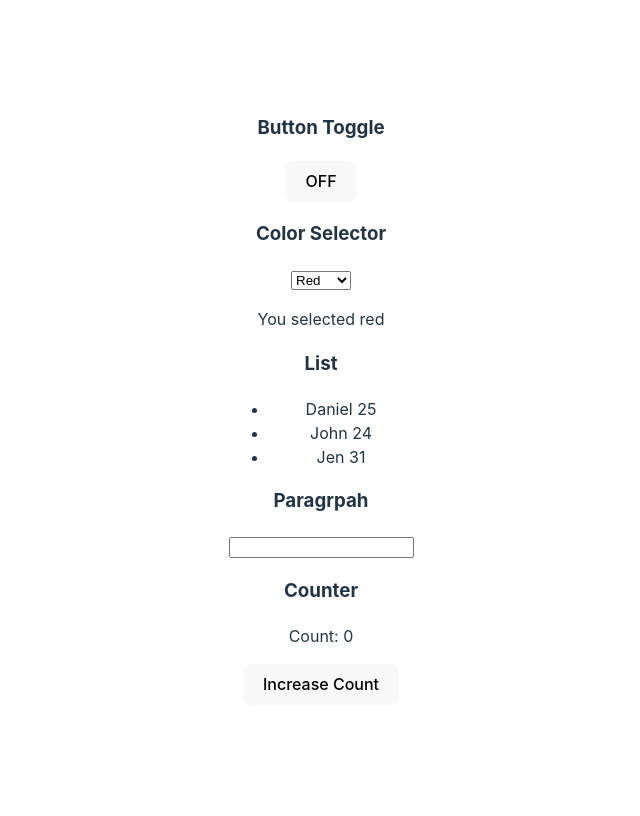
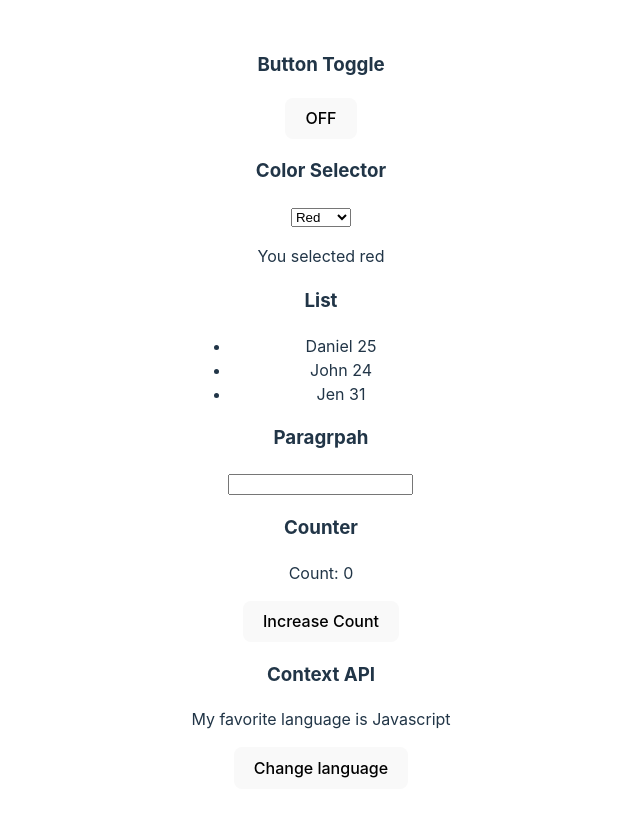
Before and after one commit to saji2000/coderbyte-interview, a React (Vite) app: page / in a window 1280 px wide. Shown: the top 816 px of the page, without its empty margins (319-959 px from the left). Built offline with nearby package versions, Linux system fonts and the light colour scheme.

Commit message:
API context finished, praise God

```diff
--- a/src/App.jsx
+++ b/src/App.jsx
@@ -4,13 +4,12 @@ import ButtonToggle from "./components/ButtonToggle";
 import List from "./components/List";
 import Paragraph from "./components/Paragraph";
 import Counter from "./components/Counter";
+import ContextApi from "./components/ContextApi";
 import reactLogo from "./assets/react.svg";
 import viteLogo from "/vite.svg";
 import "./App.css";
 
 function App() {
-  const [count, setCount] = useState(0);
-
   return (
     <>
       <ButtonToggle />
@@ -18,6 +17,7 @@ function App() {
       <List />
       <Paragraph />
       <Counter />
+      <ContextApi />
     </>
   );
 }
--- /dev/null
+++ b/src/components/ContextApi.jsx
@@ -0,0 +1,39 @@
+import { useState, useContext, createContext } from "react";
+
+const languages = ["Javascript", "Python"];
+
+const LanguageContext = createContext({
+  languages,
+  language: languages[0],
+  setLanguage: () => {},
+});
+
+const MainSection = () => {
+  const { languages, language, setLanguage } = useContext(LanguageContext);
+  const currentIndex = languages.indexOf(language);
+  const toggleLanguage = () => {
+    return currentIndex === languages.length - 1
+      ? setLanguage(languages[0])
+      : setLanguage(languages[currentIndex + 1]);
+  };
+
+  return (
+    <div>
+      <h3>Context API</h3>
+      <p>My favorite language is {language}</p>
+      <button onClick={toggleLanguage}>Change language</button>
+    </div>
+  );
+};
+
+const ContextApi = () => {
+  const [language, setLanguage] = useState(languages[0]);
+
+  return (
+    <LanguageContext.Provider value={{ languages, language, setLanguage }}>
+      <MainSection />
+    </LanguageContext.Provider>
+  );
+};
+
+export default ContextApi;
```
